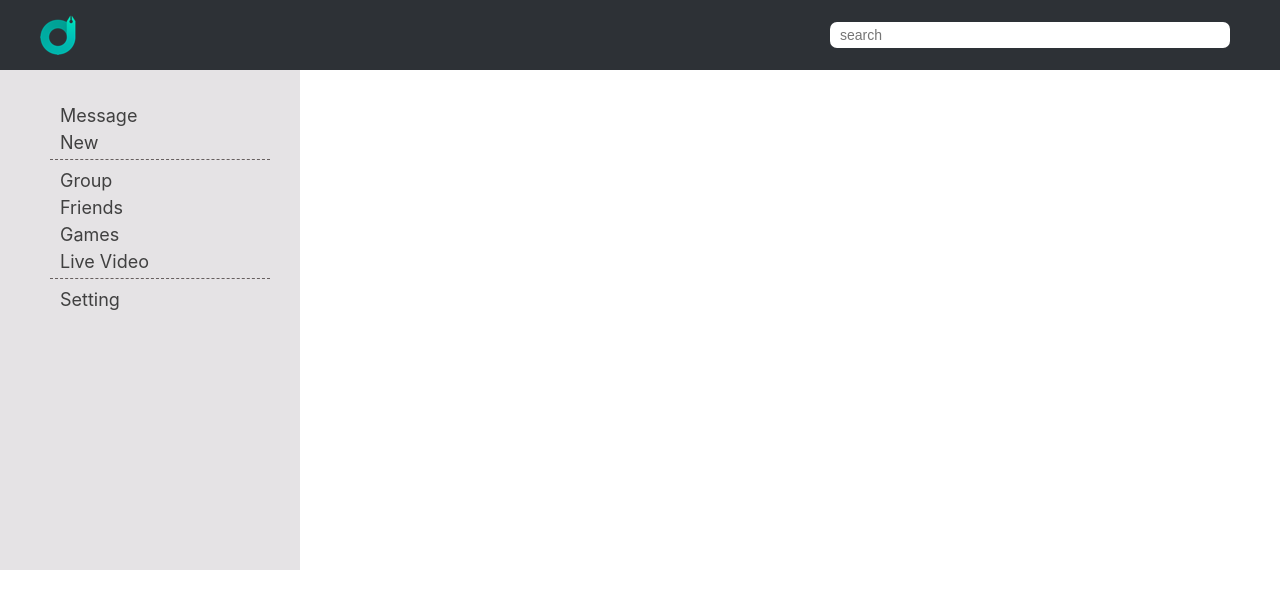
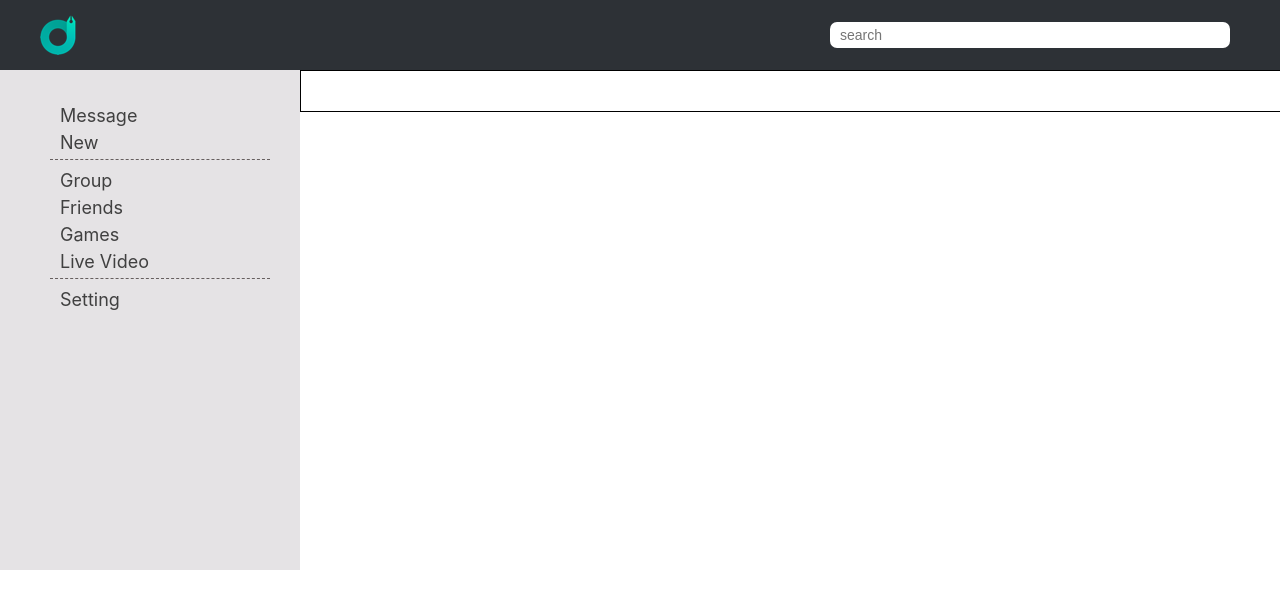
Before and after one commit to SuuPS/React, a React (Create React App) app: page / in a window 1280 px wide. Shown: the top 608 px of the page. Built offline with nearby package versions, Linux system fonts and the light colour scheme.

Commit message:
Inside : НЕ СДАВАЙСЯ

```diff
--- a/src/App.js
+++ b/src/App.js
@@ -12,12 +12,12 @@ function App(props) {
         <BrowserRouter>
           <Header />
           <Navbar />
-          {/* <Content
-            posts={props.state.Posts}
+          <Content
+            ProFilePage={props.state.ProFilePage}
             addPost = {props.addPost}
-
+            changeNewPT = {props.changeNewPT}
             dialogList={props.state.DialogGroup}
-          /> */}
+          />
         </BrowserRouter>
       </div>
   );
--- a/src/components/content/content.jsx
+++ b/src/components/content/content.jsx
@@ -17,7 +17,13 @@ let Content = (props) => {
                         message={props.dialogList.MessageData}
                         dialogs={props.dialogList.DialogsData}
                         />} />
-                    <Route path='/News/*' element={<News posts={props.posts} addPost={props.addPost}/>}/>
+                    <Route path='/News/*'
+                        element={<News
+                            posts={props.ProFilePage.Posts}
+                            addPost={props.addPost}
+                            changeNewPT={props.changeNewPT}
+                            NewsPostText={props.ProFilePage.NewPostText}
+                        />}/>
                 </Routes>
             </div>
     );
--- a/src/components/content/news/MyProfileHeader/MyProfileHeader.jsx
+++ b/src/components/content/news/MyProfileHeader/MyProfileHeader.jsx
@@ -8,12 +8,12 @@ let MyProfileHeader = (props) => {
 
     let AddPost = () => {
         let textFromPost = newPostElement.current.value
-        props.addPost(textFromPost)
-        textFromPost = ""
+        props.addPost()
     }
 
     let onPostChange = () => {
-
+        let text = newPostElement.current.value
+        props.changeNewPT(text)
     }
 
     return (
@@ -23,9 +23,15 @@ let MyProfileHeader = (props) => {
                 <div className={s.profile_flex}>
                     <img className={s.img_profile} src="https://avatars.mds.yandex.net/i?id=cc5999fc85ba867209b4b58016eee4cd-5220968-images-thumbs&n=13"></img>
                     <div className={s.new_post}>
-                        <textarea onChange={ onPostChange } ref={newPostElement} className={s.input_text}
-                            value={props.newPostText}/>
+
+                        <textarea
+                            onChange={ onPostChange }
+                            ref={newPostElement}
+                            className={s.input_text}
+                            value={props.NewPostText}/>
+
                         <button onClick={ AddPost } className={s.send_btn}>send</button>
+
                     </div>
                 </div>
             </div>
--- a/src/components/content/news/news.jsx
+++ b/src/components/content/news/news.jsx
@@ -6,7 +6,10 @@ let News = (props) => {
     let postElement = props.posts.map( p => <Post textInnerHtmlPost={[p.text]}/> )
     return (
         <div className="news">
-            <MyProfileHeader addPost={props.addPost}/>
+            <MyProfileHeader
+                addPost={props.addPost}
+                changeNewPT={props.changeNewPT}
+                NewPostText={props.NewsPostText}/>
             <div className={s.content_bg}>
                 {postElement}
             </div>
--- a/src/components/redux/state.js
+++ b/src/components/redux/state.js
@@ -1,7 +1,9 @@
+let rerenderAnyTree = () => {
+    console.log(0)
+}
 
-import {rerenderAnyTree} from "../../render"
 
-let State = {
+const State = {
     DialogGroup: {
         DialogsData: [
             { name: "Александр", id: "1" },
@@ -20,18 +22,29 @@ let State = {
             { text: "важнейшая тема (на мой скромный взгляд). Важно ЧЁТКО-ЧЁТКО представлять" },
             { text: "Поддержать меня и получить доступ к дополнительному контенту" }
         ],
-        // newPostText: "it's-your text"
+        NewPostText: "it's-your text"
     }
 }
 
-export let addPost = (postMessage) => {
-
+export const addPost = () => {
     let newPost = {
-        text: postMessage
+        text: State.ProFilePage.NewPostText
     }
 
     State.ProFilePage.Posts.push(newPost)
+    State.ProFilePage.NewPostText = ""
     rerenderAnyTree(State)
 }
 
+export const changeNewPT = (postMessage) => {
+
+    State.ProFilePage.NewPostText = postMessage
+    rerenderAnyTree(State)
+}
+
+export const subscribe = (observer) => {
+    rerenderAnyTree = observer
+}
+
+
 export default State
--- a/src/index.js
+++ b/src/index.js
@@ -1,5 +1,23 @@
 
-import {rerenderAnyTree} from "./render"
-import state from "./components/redux/state"
+import React from 'react';
+import ReactDOM from 'react-dom/client';
+import './index.css';
+import App from './App';
+import reportWebVitals from './reportWebVitals';
+import state, { addPost, changeNewPT, subscribe} from "./components/redux/state"
 
-rerenderAnyTree(state);
+const root = ReactDOM.createRoot(document.getElementById('root'));
+
+let rerenderAnyTree = (state) => {
+
+  root.render(
+    <React.StrictMode>
+      <App state={state} addPost={addPost} changeNewPT={changeNewPT}/>
+    </React.StrictMode>
+  );
+  reportWebVitals();
+}
+
+rerenderAnyTree(state)
+
+subscribe(rerenderAnyTree)
--- a/src/render.js
+++ /dev/null
@@ -1,16 +0,0 @@
-import React from 'react';
-import ReactDOM from 'react-dom/client';
-import './index.css';
-import App from './App';
-import reportWebVitals from './reportWebVitals';
-import { addPost } from "./components/redux/state"
-
-export let rerenderAnyTree = (state) => {
-  const root = ReactDOM.createRoot(document.getElementById('root'));
-  root.render(
-    <React.StrictMode>
-      <App state={state} addPost={addPost} />
-    </React.StrictMode>
-  );
-  reportWebVitals();
-}
```
